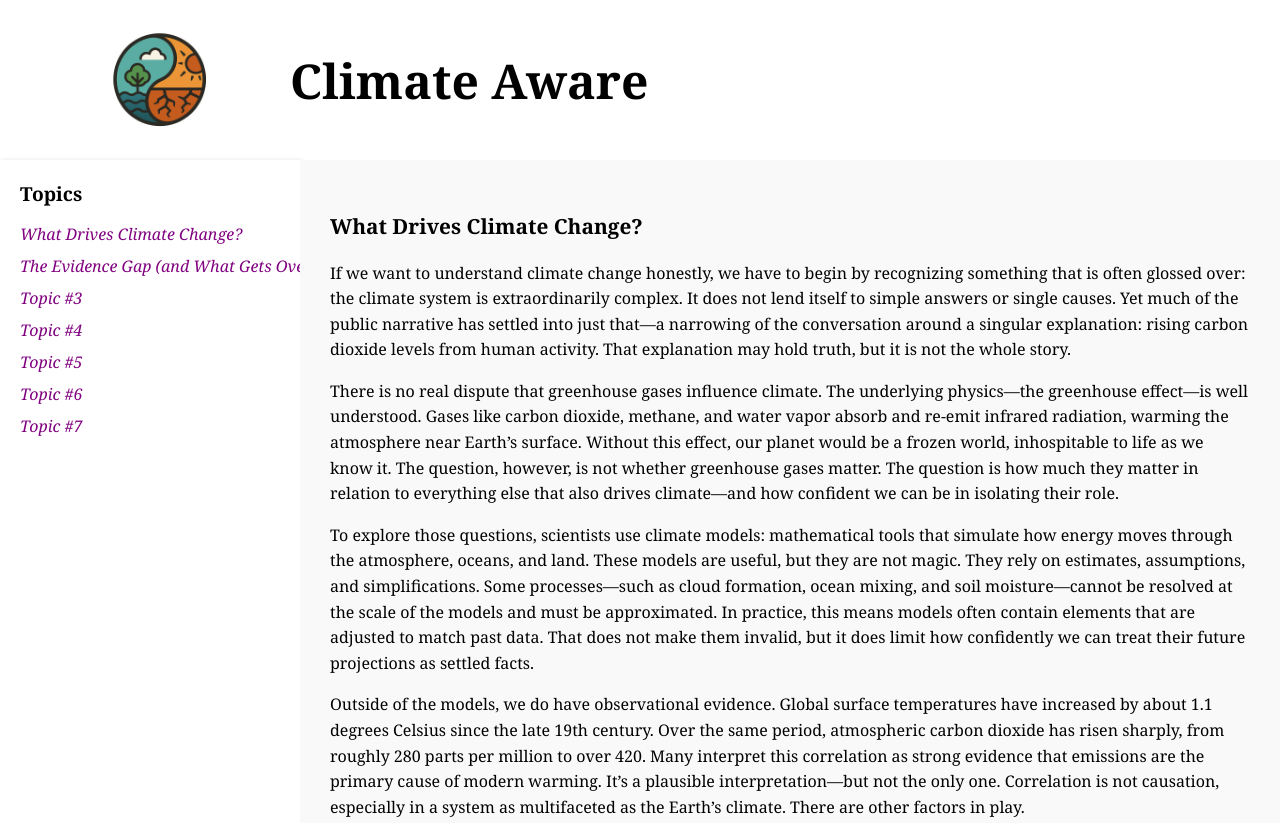
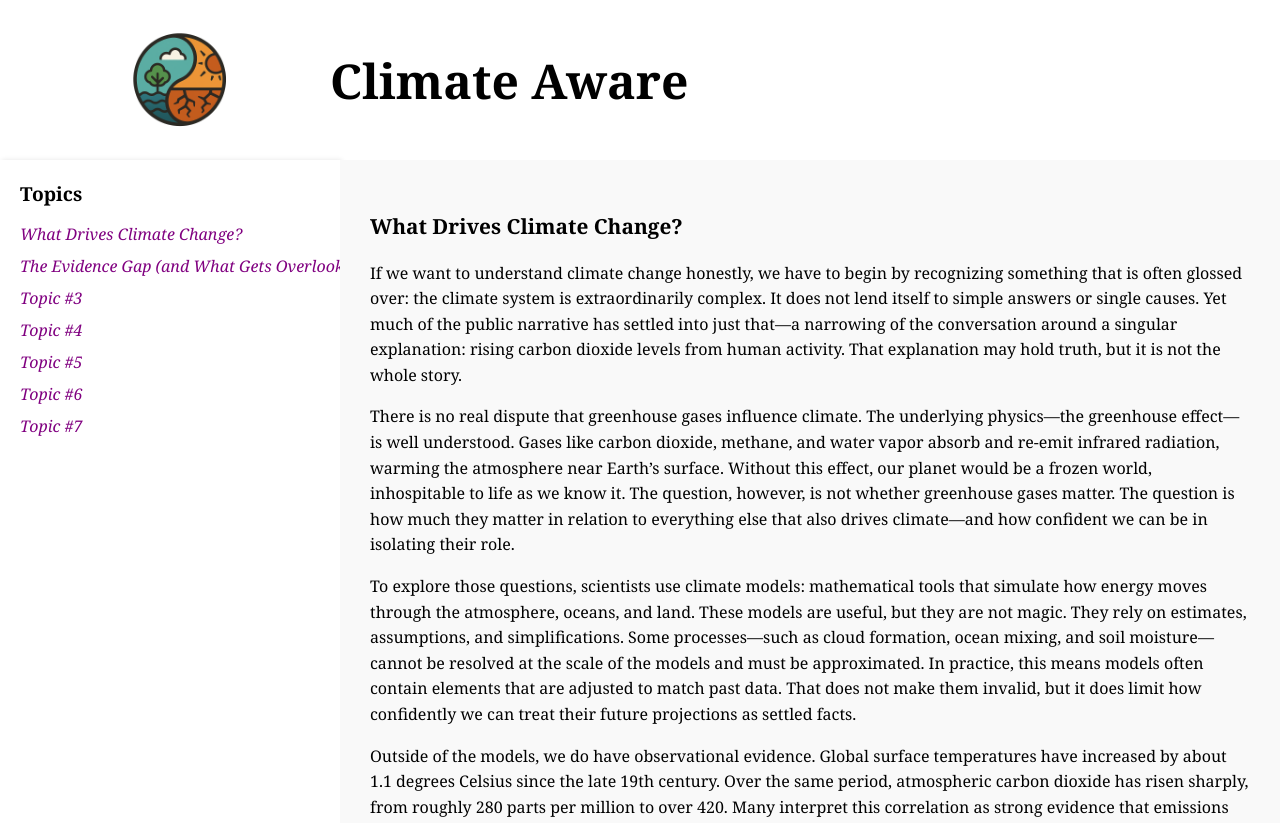
Before and after one commit to gkfarmer1983/climateaware-info, a plain HTML site: page index.html in a window 1280 px wide. Shown: the top 823 px of the page. Drawn offline with Linux system fonts and the light colour scheme.

Commit message:
Increase sidebar and logo width to 300px for better text fit

```diff
--- a/index.html
+++ b/index.html
@@ -19,7 +19,7 @@
     }
 
     .sidebar-logo {
-      width: 260px;
+      width: 300px;
       display: flex;
       justify-content: center;
       align-items: center;
@@ -46,8 +46,8 @@
     }
 
     .sidebar {
-      width: 260px;
-      min-width: 260px;
+      width: 300px;
+      min-width: 300px;
       flex-shrink: 0;
       background: #fff;
       padding: 20px;
```
